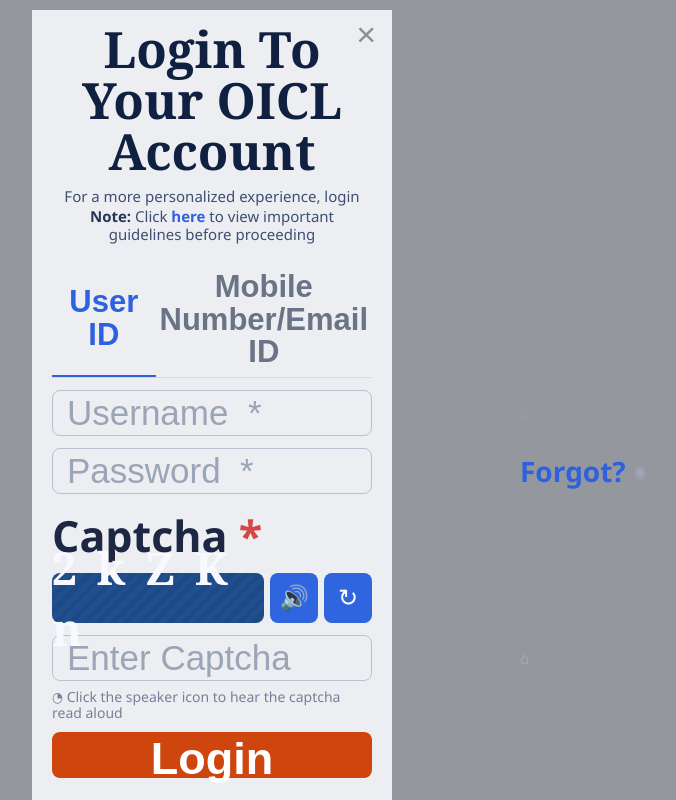
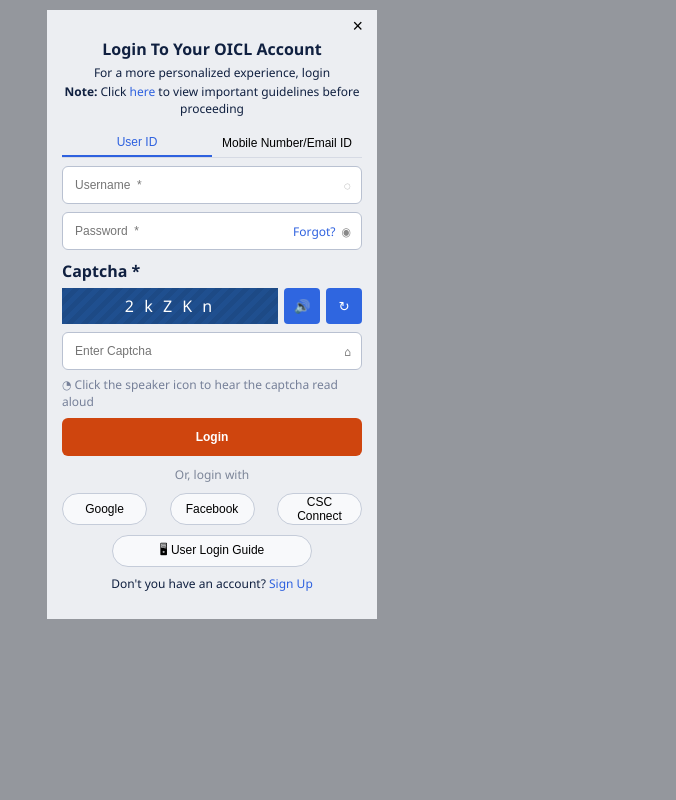
Before and after one commit to Himanshu6868/oicl-cattle-claim, a React (Vite) app: page / in a window 1280 px wide. Shown: the top 800 px of the page, without its empty margins (428-1104 px from the left). Built offline with nearby package versions, Linux system fonts and the light colour scheme.

Commit message:
Update App.css

```diff
--- a/src/App.css
+++ b/src/App.css
@@ -5,16 +5,14 @@
   display: flex;
   justify-content: center;
   align-items: flex-start;
-  padding: 10px 8px;
+  padding: 10px;
   font-family: 'Segoe UI', Tahoma, Geneva, Verdana, sans-serif;
 }
 
 .login-card {
-  width: 360px;
-  max-width: 100%;
+  width: 330px;
   background: #eceef2;
-  border-radius: 0;
-  padding: 14px 20px 18px;
+  padding: 15px;
   position: relative;
   box-sizing: border-box;
   color: #102040;
@@ -22,40 +20,26 @@
 
 .close-btn {
   position: absolute;
-  right: 10px;
-  top: 6px;
+  right: 8px;
+  top: 5px;
   border: 0;
   background: transparent;
-  color: #8a8d95;
-  font-size: 34px;
-  line-height: 1;
+  font-size: 18px;
   cursor: pointer;
 }
 
 h1 {
-  margin: 0 24px;
   text-align: center;
-  font-size: 50px;
-  line-height: 1.02;
-  font-family: Georgia, 'Times New Roman', Times, serif;
-  font-weight: 700;
+  font-size: 16px;
+  font-weight: 600;
+  margin-bottom: 4px;
 }
 
 .sub-line,
 .note-line {
-  margin: 10px 0 0;
+  font-size: 12px;
   text-align: center;
-  color: #3d4f72;
-  font-size: 15px;
-  line-height: 1.2;
-}
-
-.note-line {
-  margin-top: 2px;
-}
-
-.note-line strong {
-  color: #24365a;
+  margin: 2px 0;
 }
 
 .note-line a,
@@ -63,25 +47,21 @@
 .forgot {
   color: #2e61df;
   text-decoration: none;
-  font-weight: 600;
 }
 
 .tab-row {
-  margin-top: 18px;
+  margin-top: 12px;
   display: flex;
   border-bottom: 1px solid #d6dae4;
 }
 
 .tab {
   flex: 1;
+  border: 0;
   background: transparent;
-  border: 0;
-  color: #6b7487;
-  padding: 10px 4px 8px;
-  font-size: 31px;
-  font-weight: 600;
+  font-size: 12px;
+  padding: 6px;
   cursor: pointer;
-  line-height: 1.05;
 }
 
 .tab.active {
@@ -90,62 +70,53 @@
 }
 
 .field-wrap {
-  margin-top: 12px;
+  width: 300px;
+  margin: 8px auto 0;
   border: 1px solid #b9c1d1;
-  border-radius: 8px;
-  background: #eceef2;
+  border-radius: 6px;
   display: flex;
   align-items: center;
-  padding: 0 12px;
+  padding: 0 10px;
+  background: #fff;
 }
 
 .field-wrap input {
-  flex: 1;
-  border: 0;
-  background: transparent;
-  height: 44px;
-  font-size: 35px;
-  color: #4d5568;
+  width: 100%;
+  height: 36px;
+  border: none;
   outline: none;
-}
-
-.field-wrap input::placeholder {
-  color: #9ca5b7;
+  font-size: 12px;
 }
 
 .trailing-icon,
 .eye {
-  color: #a0a8b8;
-  font-size: 16px;
+  font-size: 12px;
+  color: #888;
 }
 
 .forgot {
-  margin-right: 8px;
-  font-size: 28px;
+  font-size: 12px;
+  margin-right: 6px;
 }
 
 .captcha-label {
   display: block;
-  margin-top: 12px;
-  font-size: 43px;
-  font-weight: 700;
-  color: #1d2744;
-}
-
-.captcha-label span {
-  color: #d54646;
+  width: 300px;
+  margin: 10px auto 0;
+  font-size: 16px;
+  font-weight: 600;
 }
 
 .captcha-row {
-  margin-top: 8px;
+  width: 300px;
+  margin: 6px auto 0;
   display: grid;
-  grid-template-columns: 1fr 48px 48px;
+  grid-template-columns: 1fr 36px 36px;
   gap: 6px;
 }
 
 .captcha-box {
-  height: 50px;
-  border-radius: 8px;
+  height: 36px;
   background: repeating-linear-gradient(
     -45deg,
     #1f4f8f,
@@ -153,134 +124,80 @@
     #1d4a86 5px,
     #1d4a86 10px
   );
-  color: #f7f9ff;
+  color: white;
+  font-size: 16px;
+  letter-spacing: 3px;
   display: flex;
   justify-content: center;
   align-items: center;
-  letter-spacing: 4px;
-  font-size: 45px;
-  font-family: Georgia, 'Times New Roman', Times, serif;
-  font-weight: 700;
 }
 
 .icon-btn {
-  border: 0;
-  border-radius: 8px;
+  border: none;
   background: #2f66e0;
-  color: #fff;
-  font-size: 24px;
+  color: white;
+  border-radius: 4px;
   cursor: pointer;
 }
 
 .help-text {
-  margin: 8px 0 10px;
-  font-size: 14px;
+  width: 300px;
+  margin: 6px auto;
+  font-size: 12px;
   color: #768099;
-  line-height: 1.2;
 }
 
 .login-btn {
-  width: 100%;
-  height: 46px;
-  border: 0;
-  border-radius: 8px;
+  width: 300px;
+  height: 38px;
+  margin: 8px auto 0;
+  display: block;
+  border: none;
   background: #cf450e;
-  color: #fff;
-  font-size: 45px;
-  font-weight: 700;
+  color: white;
+  font-size: 12px;
+  font-weight: 600;
+  border-radius: 6px;
   cursor: pointer;
 }
 
 .divider {
-  margin: 14px 0 10px;
-  position: relative;
+  margin: 10px 0;
   text-align: center;
+  font-size: 12px;
   color: #7c8598;
-  font-size: 45px;
-}
-
-.divider::before,
-.divider::after {
-  content: '';
-  position: absolute;
-  top: 50%;
-  width: 35%;
-  border-top: 1px solid #d4d8e2;
-}
-
-.divider::before {
-  left: 0;
-}
-
-.divider::after {
-  right: 0;
 }
 
 .social-row {
-  display: grid;
-  grid-template-columns: repeat(3, 1fr);
-  gap: 8px;
+  width: 300px;
+  margin: auto;
+  display: flex;
+  justify-content: space-between;
 }
 
 .social-btn {
+  width: 85px;
+  height: 32px;
   border: 1px solid #c5ccd9;
-  border-radius: 999px;
+  border-radius: 20px;
   background: #f8f9fb;
-  color: #1d2744;
-  min-height: 42px;
-  font-size: 39px;
+  font-size: 12px;
+  cursor: pointer;
 }
 
 .guide-btn {
+  width: 200px;
+  height: 32px;
   margin: 10px auto 0;
   display: block;
   border: 1px solid #c5ccd9;
-  border-radius: 999px;
+  border-radius: 20px;
   background: #f8f9fb;
-  color: #263252;
-  min-height: 40px;
-  padding: 0 16px;
-  font-size: 37px;
+  font-size: 12px;
 }
 
 .signup-line {
-  margin: 10px 0 0;
   text-align: center;
-  color: #3e4558;
-  font-size: 44px;
+  margin-top: 8px;
+  font-size: 12px;
 }
-
-@media (max-width: 920px) {
-  .login-card {
-    width: min(360px, 100%);
-  }
-
-  h1 {
-    margin: 0;
-    font-size: 50px;
-  }
-
-  .tab {
-    font-size: 31px;
-  }
-
-  .field-wrap input {
-    font-size: 35px;
-  }
-
-  .captcha-label {
-    font-size: 43px;
-  }
-
-  .captcha-box {
-    font-size: 45px;
-  }
-
-  .login-btn,
-  .divider,
-  .social-btn,
-  .guide-btn,
-  .signup-line {
-    font-size: clamp(35px, 8.8vw, 45px);
-  }
-}
```
